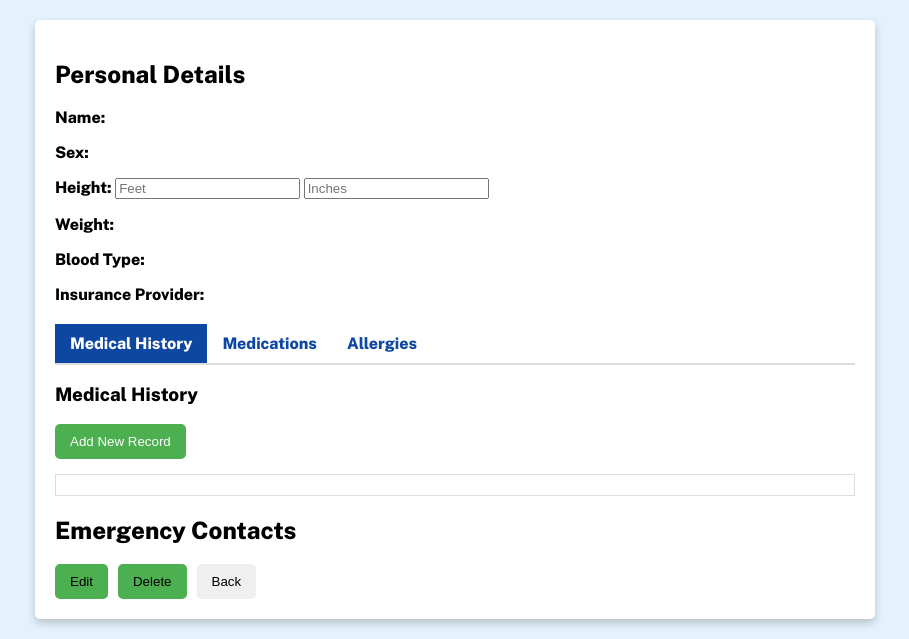
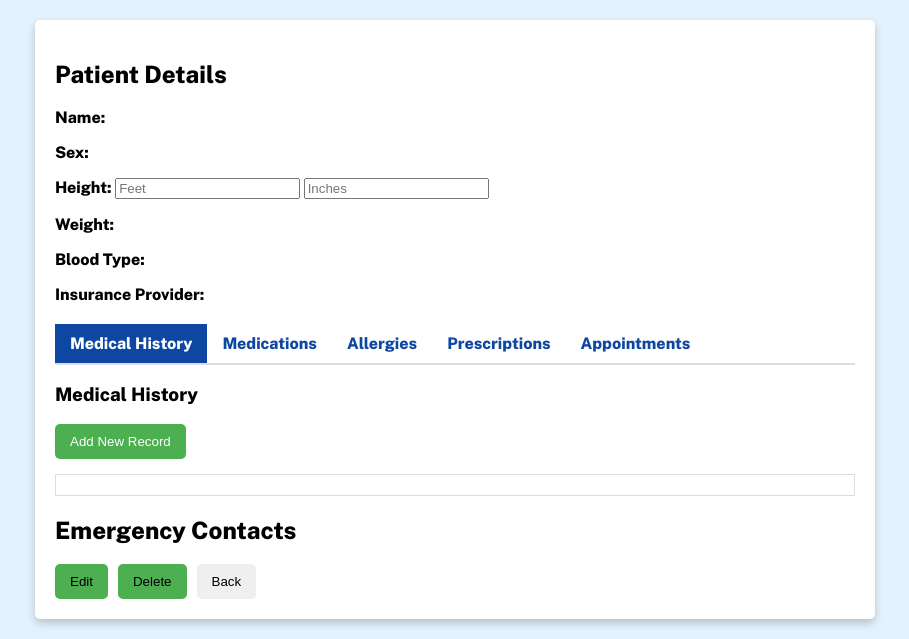
Before and after one commit to kxvalencia/capstone, a PHP site: page /patient_profile.php in a window 1280 px wide. Shown: the part 169-808 px from the top of the page, without its empty margins (185-1094 px from the left). Run offline with PHP 8.4, Linux system fonts and the light colour scheme.

Commit message:
Update patient_profile.php

```diff
--- a/patient_profile.php
+++ b/patient_profile.php
@@ -22,7 +22,7 @@
 
     <div class="profile-box">
         <div class="profile-section">
-            <h2>Personal Details</h2>
+            <h2>Patient Details</h2>
             <p><strong>Name:</strong></p>
             <p><strong>Sex:</strong></p>
             <p><strong>Height:</strong> <input type="number" placeholder="Feet"> <input type="number" placeholder="Inches"></p>
@@ -35,6 +35,8 @@
             <a class="tab-link active" onclick="showTab('medical-history')">Medical History</a>
             <a class="tab-link" onclick="showTab('medications')">Medications</a>
             <a class="tab-link" onclick="showTab('allergies')">Allergies</a>
+            <a class="tab-link" onclick="showTab('prescriptions')">Prescriptions</a>
+            <a class="tab-link" onclick="showTab('appointments')">Appointments</a>
         </div>
 
         <div class="profile-section tab-content active" id="medical-history">
@@ -56,8 +58,24 @@
         <div class="profile-section tab-content" id="allergies">
             <h3>Allergies</h3>
             <button class="btn-update-allergies" onclick="updateNewAllergy()">Update Allergies</button>
-            <div class="updateALlergies">
+            <div class="updateAllergies">
+                 <!-- List of allergies will be displayed here -->
+            </div>
+        </div>
 
+        <div class="profile-section tab-content" id="prescriptions">
+            <h3>Allergies</h3>
+            <button class="btn-add-prescriptions" onclick="addNewPrescription()">Add a New Prescription</button>
+            <div class="new-Prescription">
+                 <!-- List of prescriptions will be displayed here -->
+            </div>
+        </div>
+
+        <div class="profile-section tab-content" id="appointments">
+            <h3>Allergies</h3>
+            <button class="btn-add-appointments" onclick="addNewAppointment()">New Appointment</button>
+            <div class="new-Appointment">
+                 <!-- List of appointments will be displayed here -->
             </div>
         </div>
 
```
